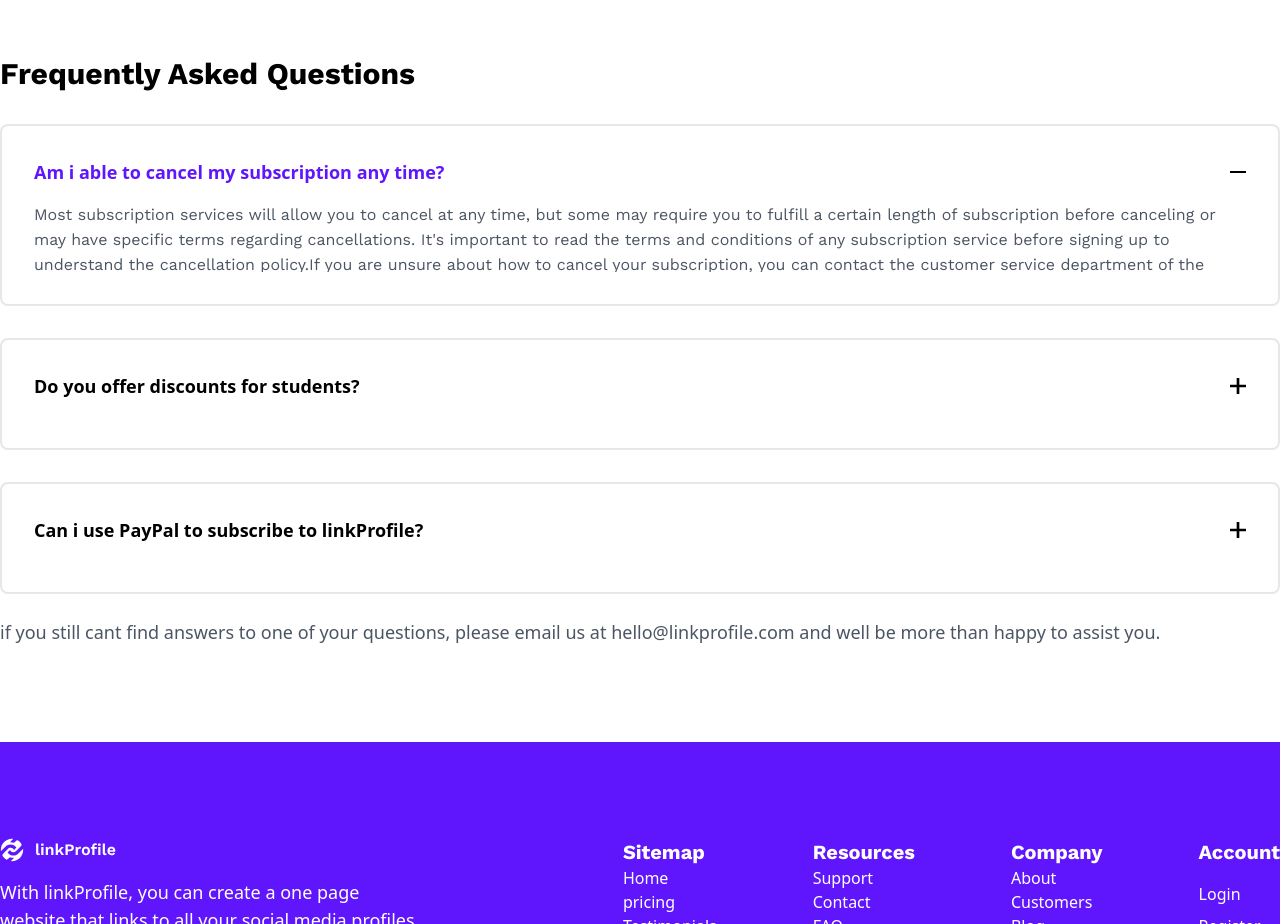
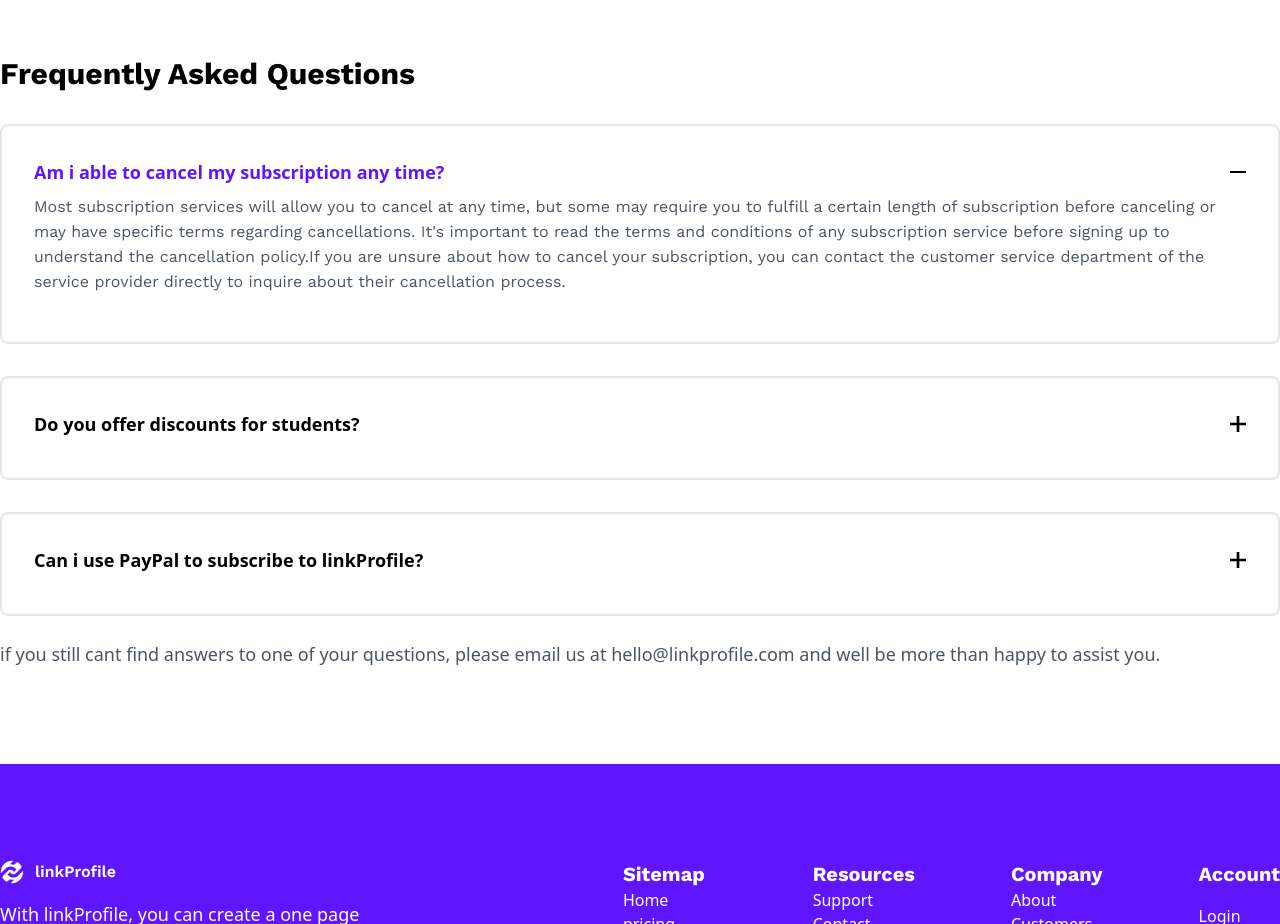
Before and after one commit to Amirmohamadhejazi/starter-landing, a React (Vite) app: page / in a window 1280 px wide. Shown: the part 3360-4284 px from the top of the page. Built offline with nearby package versions, Linux system fonts and the light colour scheme.

Commit message:
fix collaps

```diff
--- a/src/component/Dashboard/HomeDashboard/index.jsx
+++ b/src/component/Dashboard/HomeDashboard/index.jsx
@@ -17,8 +17,9 @@
     const {user} = useSelector((state) => state.dashboard)
 
     const [AddedSocial , setAddedSocial] = useState(user.social ? user.social : [])
-    const [dataForm, setDataForm] = useState({name:"", color:"", link:"", icon_link:""})
+    const [dataForm, setDataForm] = useState({name:"", color:"black", link:"", icon_link:""})
     const [customDataForm, setCustomDataForm] = useState([])
+    const [modal, setModal] = useState(false)
     let SocialData = [
         {
             name:"Dribble",
@@ -82,7 +83,9 @@
     const CustomSocial = (e) => {
 
 
+
       e.preventDefault()
+
       let NewCustomData = {
           name:dataForm.name,
           img:`${dataForm.icon_link}`,
@@ -95,6 +98,9 @@
       setCustomDataForm([...customDataForm,NewCustomData])
       setAddedSocial([...AddedSocial,NewCustomData])
       setDataForm({name:"", color:"", link:"", icon_link:""})
+
+
+      setModal(false)
     }
 
     return <>
@@ -132,14 +138,14 @@
                     </div>)
                 }
                 <hr/>
-                <label htmlFor="my-modal-3" className=" p-3 text-center rounded-lg font-Bold border border-gray-600 cursor-pointer">
+                <label onClick={()=>setModal(true)} className=" p-3 text-center rounded-lg font-Bold border border-gray-600 cursor-pointer">
                     <span>Create custom Link</span>
                 </label>
 
                 <input type="checkbox" id="my-modal-3" className="modal-toggle" />
-                <div className="modal">
+                <div className={`modal ${modal &&  "modal-open" }`}>
                     <div className="modal-box relative rounded-md">
-                        <label htmlFor="my-modal-3" className="  absolute right-2 top-5"><MdClose className="text-3xl text-gray-500 cursor-pointer"/></label>
+                        <label onClick={()=>setModal(false)} className="  absolute right-2 top-5"><MdClose className="text-3xl text-gray-500 cursor-pointer"/></label>
                         <h3 className="text-lg font-bold">Create a custom Social media Link </h3>
 
                             <form className="w-[100%] flex flex-col gap-3 mt-5" onSubmit={CustomSocial}>
@@ -187,10 +193,8 @@
                                         placeholder="https://cdn.com/behance.svg"/>
                                 </div>
 
-                                <button type="submit" >
-                                    <label htmlFor="my-modal-3" className="btn font-bold py-4 px-4 w-full rounded bg-[#6016fc] text-white mt-5">
+                                <button type="submit"  className="btn font-bold py-4 px-4 w-full rounded bg-[#6016fc] text-white mt-5">
                                         Add Custom Link
-                                    </label>
                                 </button>
                             </form>
                     </div>
--- a/src/component/Home/index.jsx
+++ b/src/component/Home/index.jsx
@@ -198,7 +198,7 @@
                     <div className="container">
                         <div className=" px-2 lg:px-0 ">
                             <h1 className="text-3xl font-Bold ">Frequently Asked Questions</h1>
-                            {
+                            {/* {
                                 QuestionData.map((items)=> <div className="p-8 rounded-lg  border-2 border-gray-200 w-full clp_parent mt-8 cursor-pointer h-[auto]" onClick={(e)=>items.id === collapse ? setCollapse(undefined) : setCollapse(items.id)} key={items.id}>
                                     <div className="flex justify-between align-center">
                                         <span className={`font-bold text-lg ${items.id === collapse && ' text-[#6016fc]'}`}>{items.text}</span>
@@ -208,7 +208,24 @@
                                         <span className="font-Regular text-gray-600  ">{items.detail}</span>
                                     </div>
                                 </div>)
+                            } */}
+
+
+                            {
+                                QuestionData.map((items)=> <div className={`collapse p-8 rounded-lg ${items.id === collapse && " collapse-open" }  border-2 border-gray-200 w-full clp_parent mt-8 cursor-pointer h-[auto] `}
+                                onClick={(e)=>items.id === collapse ? setCollapse(undefined) : setCollapse(items.id)} key={items.id}
+                                >
+                                <div className="flex justify-between align-center">
+                                        <span className={`font-bold text-lg ${items.id === collapse && ' text-[#6016fc]'}`}>{items.text}</span>
+                                        <img src={items.id === collapse ? minus : plus} alt=""/>
+                                    </div>
+                                <div className="collapse-content mt-2">
+                                    <span className="font-Regular text-gray-600  ">{items.detail}</span>
+                                </div>
+
+                              </div>)
                             }
+
                             <p className="text-lg text-gray-600 mt-6">if you still cant find answers to one of your questions, please email us at hello@linkprofile.com and well be more than happy to assist you.</p>
                         </div>
                     </div>
--- a/src/component/Home/style.scss
+++ b/src/component/Home/style.scss
@@ -19,6 +19,11 @@
         right: 0;
     }
 
+
+    .collapse-content{
+        padding-left: 0;
+        padding-right: 0;
+    }
 
     .clp_home {
         overflow: hidden;
```
